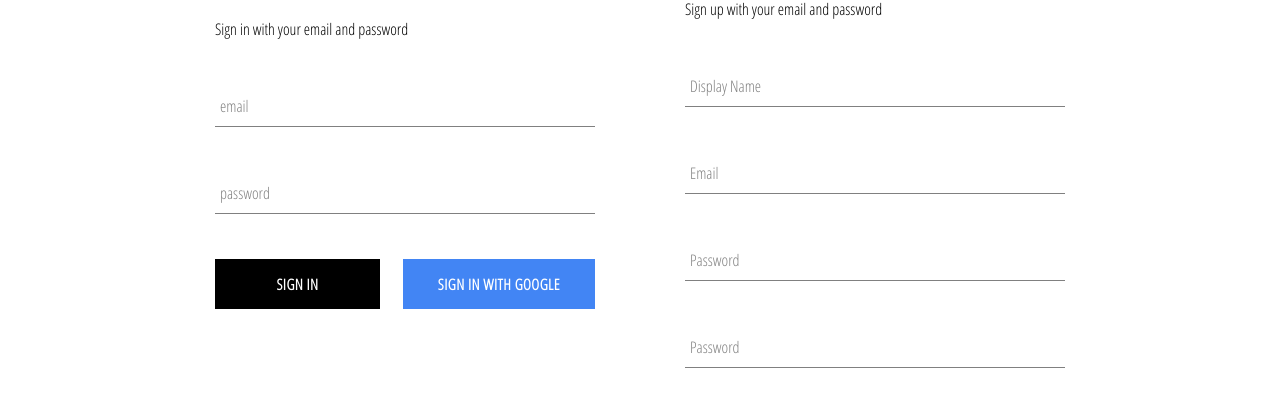
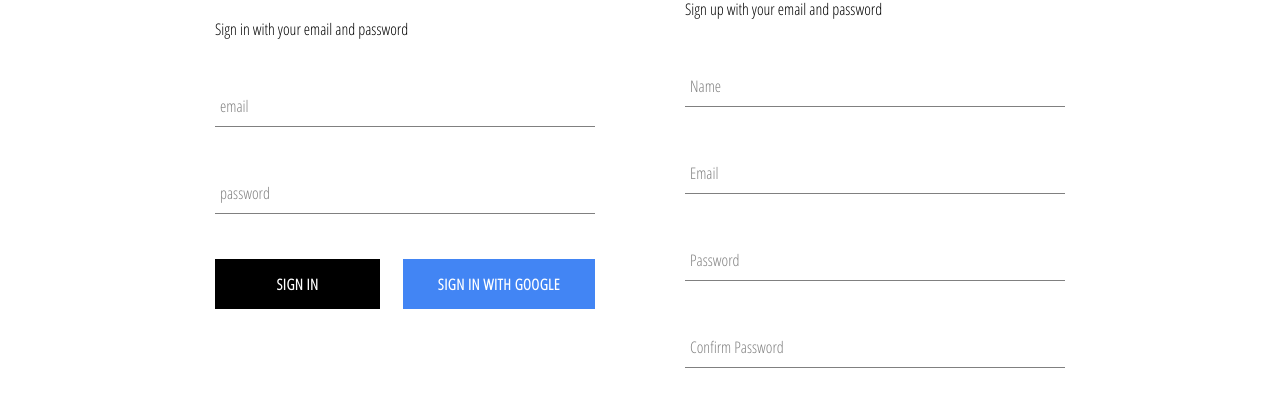
Before and after one commit to jatinchavan/ecomm-clothing, a React (Create React App) app: page /signin in a window 1280 px wide. Shown: the part 175-583 px from the top of the page. Built offline with nearby package versions, Linux system fonts and the light colour scheme; no server answers.

Commit message:
Change password label to confirm password

```diff
--- a/src/components/sign-up/SignUp.js
+++ b/src/components/sign-up/SignUp.js
@@ -63,7 +63,7 @@ class SignUp extends Component {
                             name='displayName'
                             value={this.state.displayName}
                             onChange={this.handleChange}
-                            label='Display Name'
+                            label='Name'
                             required/>
                         <FormInput
                             type='email'
@@ -84,7 +84,7 @@ class SignUp extends Component {
                             name='confirmPassword'
                             value={this.state.confirmPassword}
                             onChange={this.handleChange}
-                            label='Password'
+                            label=' Confirm Password'
                             required/>
                         <CustomButton type='submit'>Sign Up</CustomButton>
                     </form>
```
Also changed, not shown: 1 other file (tests, documents, lock files or other folders).
